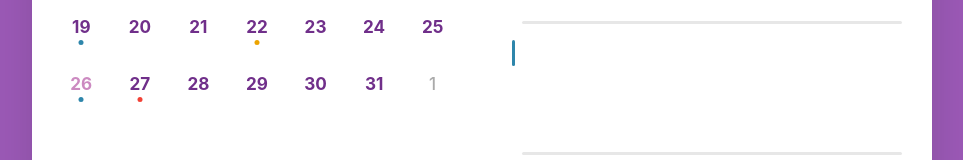
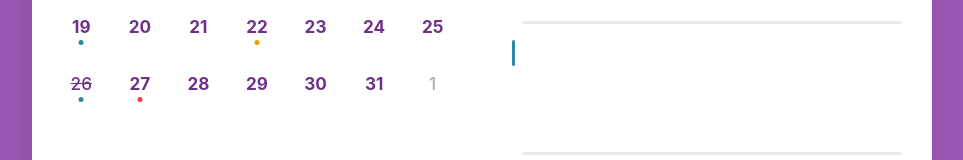
Before and after one commit to ttc-troelant/calendar, a Vue app: page / in a window 1280 px wide. Shown: the part 494-654 px from the top of the page, without its empty margins (158-1121 px from the left). Built offline with nearby package versions, Linux system fonts and the light colour scheme.

Commit message:
WIP calendar unavailable

```diff
--- a/src/assets/main.css
+++ b/src/assets/main.css
@@ -24,7 +24,6 @@ main h1 {
 .wrapper {
   width: 450px;
   background: #fff;
-  border-radius: 10px 0 0 0;
 }
 
 .wrapper header {
@@ -103,7 +102,8 @@ header .current-date {
   color: #fff;
 }
 .days li.unavailable {
-  color: #cc8ac1;
+  font-weight: 500;
+  text-decoration: line-through;
 }
 .days li::before {
   position: absolute;
@@ -252,7 +252,6 @@ header .current-date {
   .wrapper {
     width: auto;
     background: #fff;
-    border-radius: 10px 0 0 0;
   }
 
   .activityList {
```
